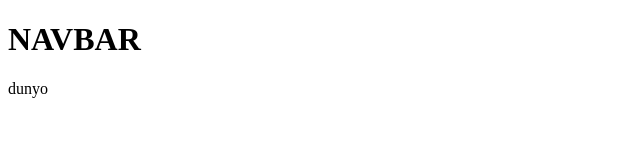
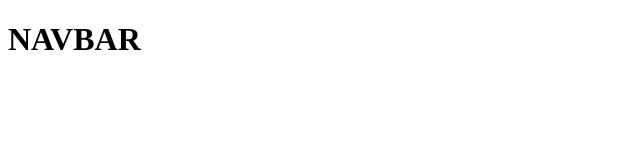
Before and after one commit to aad05/g8, a plain HTML site: page index.html in a window 1280 px wide. Shown: the full height of the page, 0-640 px from the left. Drawn offline with Linux system fonts and the light colour scheme.

Commit message:
kod ochirildi

```diff
--- a/index.html
+++ b/index.html
@@ -10,6 +10,6 @@
 <body>
    <script src="script.js"></script>
    <h1>NAVBAR</h1>
-   <p>dunyo</p>
+
 </body>
 </html>
```
